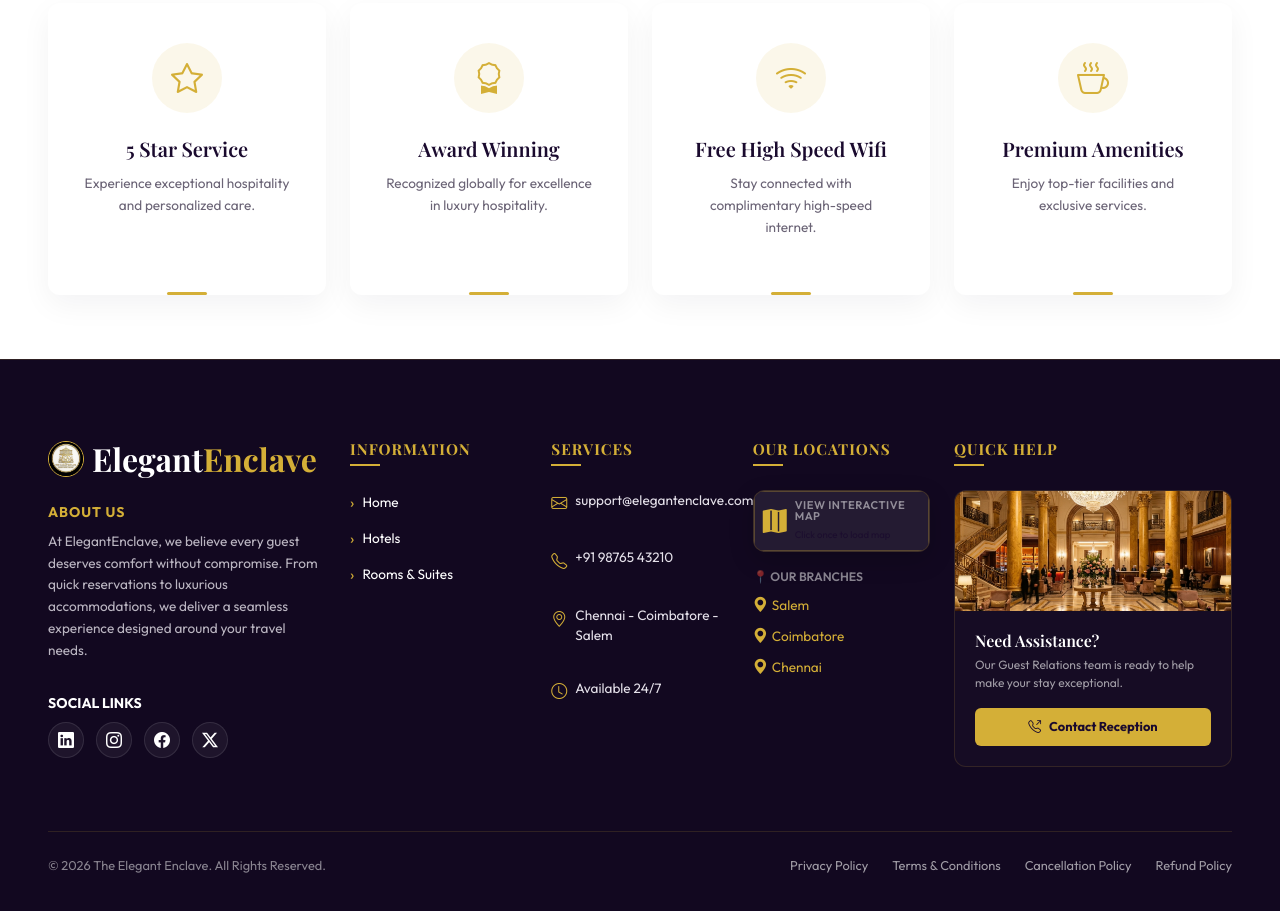
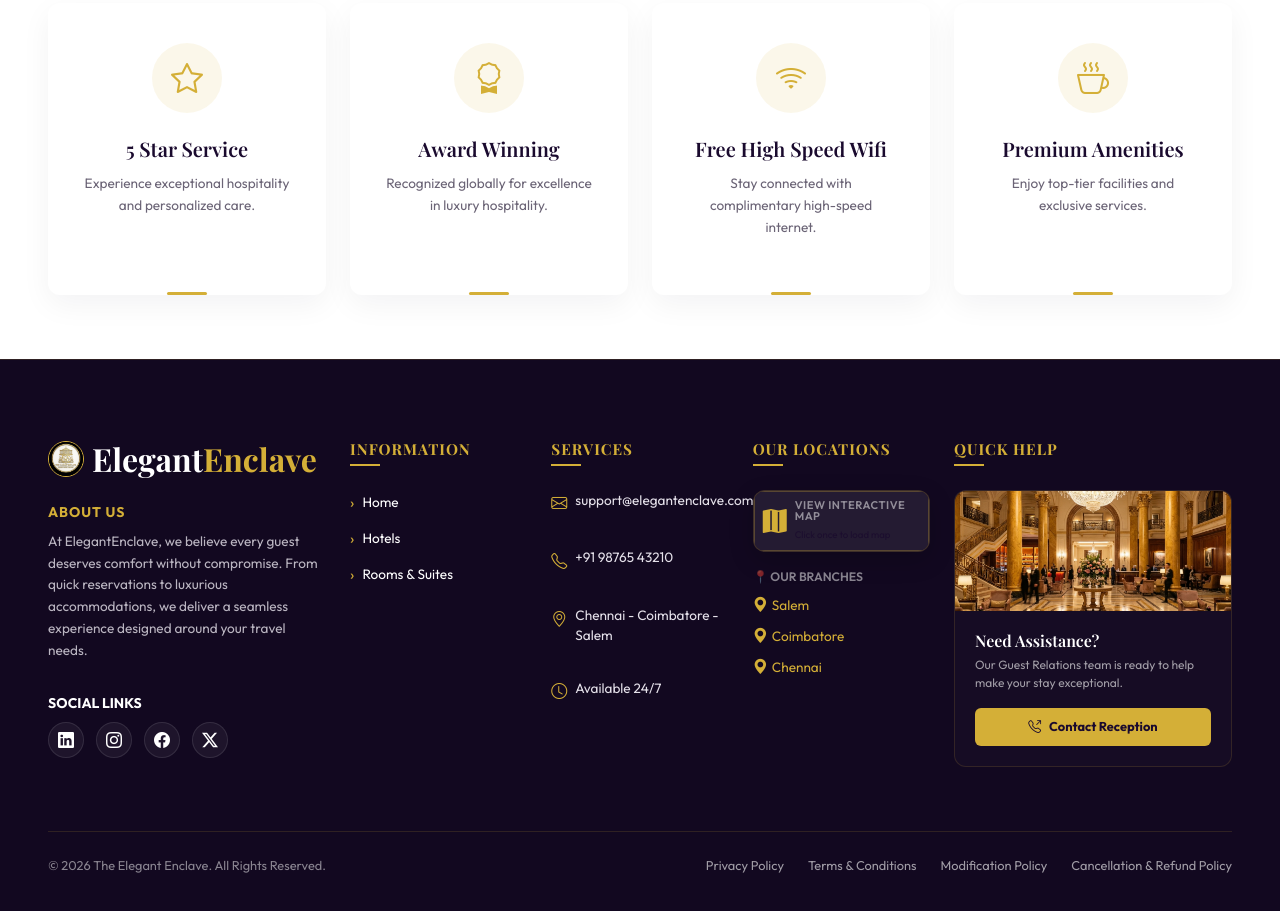
Before and after one commit to Sudharsan-Sukumar/HotelBookingSystem-Phase2, a website: page index.html in a window 1280 px wide. Shown: the part 2293-3204 px from the top of the page. Drawn offline with nearby package versions, Linux system fonts and the light colour scheme; files whose address does not match are found by name; a web font is replaced by a local one.

Commit message:
Rename footer policy links to Modification Policy and Cancellation & Refund Policy

```diff
--- a/index.html
+++ b/index.html
@@ -454,8 +454,8 @@
           <div class="bottom-links">
             <a href="#" data-bs-toggle="modal" data-bs-target="#privacyPolicyModal">Privacy Policy</a>
             <a href="#" data-bs-toggle="modal" data-bs-target="#termsConditionsModal">Terms & Conditions</a>
-            <a href="#" data-bs-toggle="modal" data-bs-target="#cancellationPolicyModal">Cancellation Policy</a>
-            <a href="#" data-bs-toggle="modal" data-bs-target="#refundPolicyModal">Refund Policy</a>
+            <a href="#" data-bs-toggle="modal" data-bs-target="#cancellationPolicyModal">Modification Policy</a>
+            <a href="#" data-bs-toggle="modal" data-bs-target="#refundPolicyModal">Cancellation & Refund Policy</a>
           </div>
         </div>
       </div>
```
